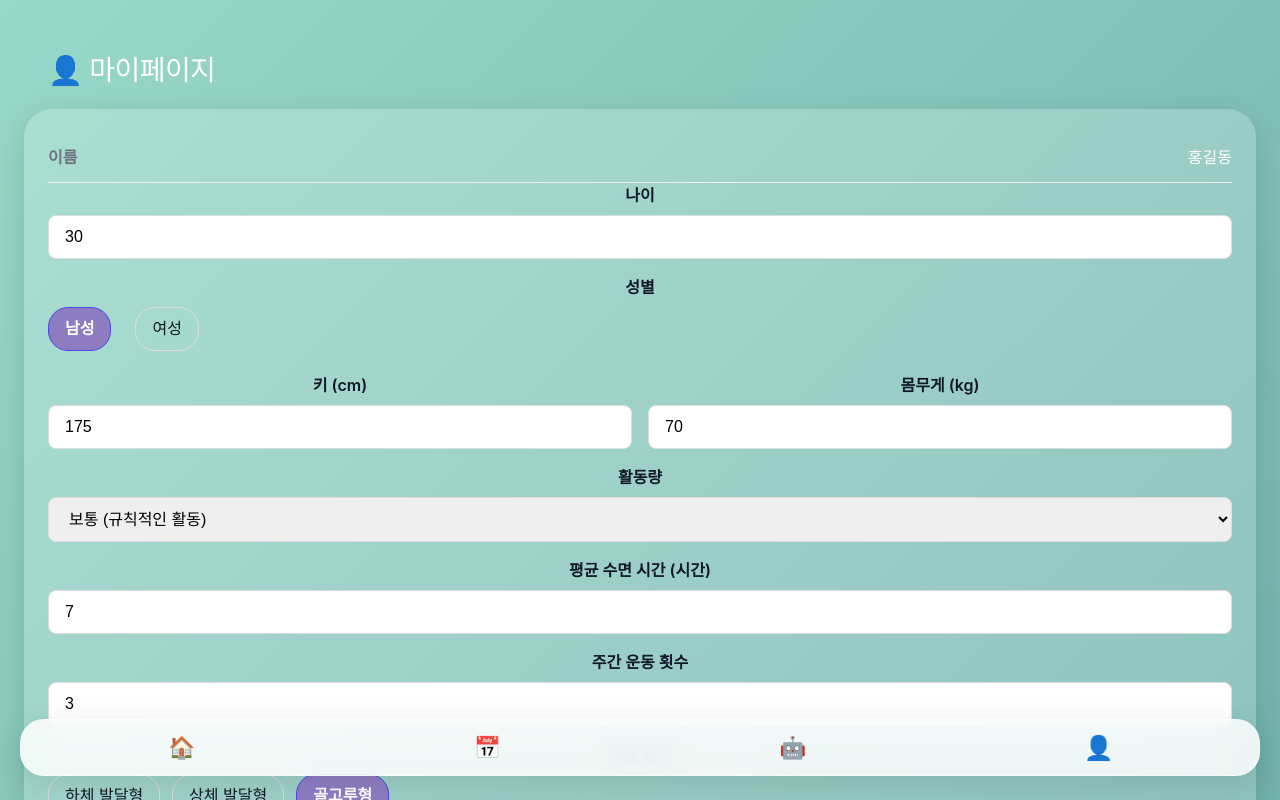
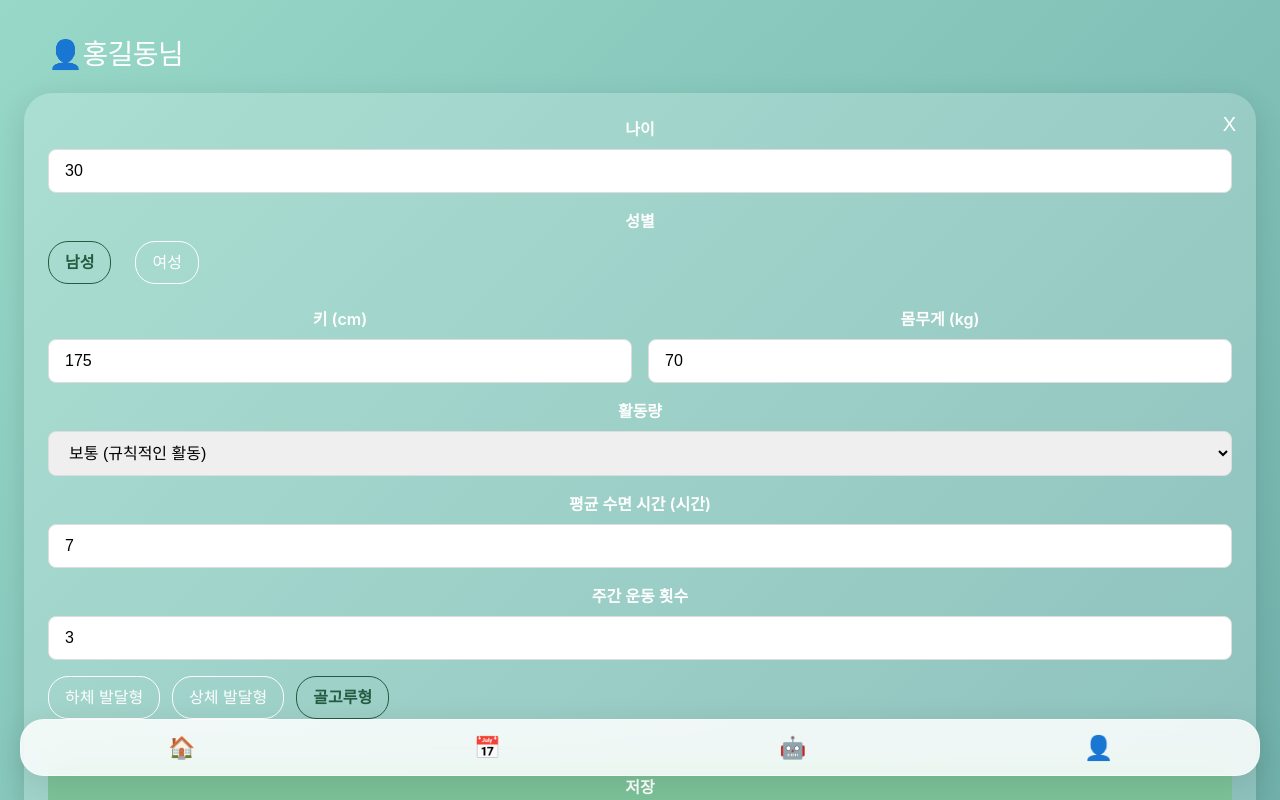
Before and after one commit to JungHoonKim-KR/KeepGoing, a Vue app: page /profile in a window 1280 px wide. Both pictures are taken after a click on the button "수정". Shown: the top 800 px of the page. Built offline with nearby package versions, Linux system fonts and the light colour scheme.

Commit message:
마이페이지 임시 수정

```diff
--- a/src/views/ProfileView.vue
+++ b/src/views/ProfileView.vue
@@ -56,18 +56,13 @@ const cancelEdit = () => {
     <div class="content">
       <header class="header">
         <div class="header-content">
-          <h1>👤 마이페이지</h1>
+          <h1>👤{{ profile.name }}님</h1>
           <button v-if="!isEditing" @click="startEdit" class="edit-btn">
             수정
           </button>
         </div>
       </header>
       <div class="info-card">
-        <div class="profile-item">
-          <label>이름</label>
-          <span class="display-value">{{ profile.name }}</span>
-        </div>
-
         <template v-if="!isEditing">
           <div class="profile-item">
             <label>나이</label>
@@ -109,6 +104,9 @@ const cancelEdit = () => {
         </template>
 
         <template v-else>
+          <div class="profile-edit-wrapper">
+            <button class="close-btn" @click="cancelEdit">X</button>
+
             <div class="form-group">
               <label for="age">나이</label>
               <input
@@ -196,7 +194,6 @@ const cancelEdit = () => {
             </div>
 
             <div class="form-group">
-            <label>체형 선택</label>
               <div class="radio-group body-type-select">
                 <div
                   v-for="option in bodyTypeOptions"
@@ -209,14 +206,16 @@ const cancelEdit = () => {
                     :value="option.value"
                     v-model="profile.bodyType"
                   />
-                <label :for="'body-' + option.value">{{ option.label }}</label>
+                  <label :for="'body-' + option.value">{{
+                    option.label
+                  }}</label>
                 </div>
               </div>
             </div>
 
             <div class="action-buttons">
-            <button @click="cancelEdit" class="cancel-btn">취소</button>
               <button @click="saveProfile" class="save-btn">저장</button>
+            </div>
           </div>
         </template>
       </div>
@@ -247,7 +246,7 @@ const cancelEdit = () => {
 
 .header {
   color: white;
-  padding: 2rem 1.5rem 1rem;
+  padding: 1rem 1.5rem;
 }
 
 .header-content {
@@ -281,6 +280,8 @@ const cancelEdit = () => {
 }
 
 .info-card {
+  position: relative;
+  color: white;
   padding: 1.5rem;
   background: rgba(255, 255, 255, 0.2);
   border-radius: 1.75rem;
@@ -316,8 +317,8 @@ const cancelEdit = () => {
 }
 
 .body-type {
-  color: var(--color-primary);
-  background-color: #e6e9ff;
+  color: #245b42;
+  background-color: #f3fff7;
   padding: 2px 8px;
   border-radius: 4px;
   font-size: 0.9rem;
@@ -375,7 +376,7 @@ const cancelEdit = () => {
 
 .radio-group label {
   padding: 0.5rem 1rem;
-  border: 1px solid #ddd;
+  border: 1px solid;
   border-radius: 20px;
   cursor: pointer;
   font-weight: normal;
@@ -383,9 +384,8 @@ const cancelEdit = () => {
 }
 
 .radio-group input[type="radio"]:checked + label {
-  background-color: #8e7cc3;
-  color: white;
-  border-color: var(--color-primary);
+  color: #245b42;
+  /* border-color: var(--color-primary); 경계선 색 고민중 ..ㅜ */
   font-weight: 600;
 }
 
@@ -415,8 +415,19 @@ const cancelEdit = () => {
 }
 
 .save-btn {
-  background-color: #8e7cc3;
+  background-color: #7cc399;
   color: white;
+}
+
+.close-btn {
+  color: white;
+  position: absolute;
+  top: 20px;
+  right: 20px;
+  border: none;
+  background: transparent;
+  font-size: 20px;
+  cursor: pointer;
 }
 
 .cancel-btn {
```
Lines whose indentation alone changed are shown as unchanged.
